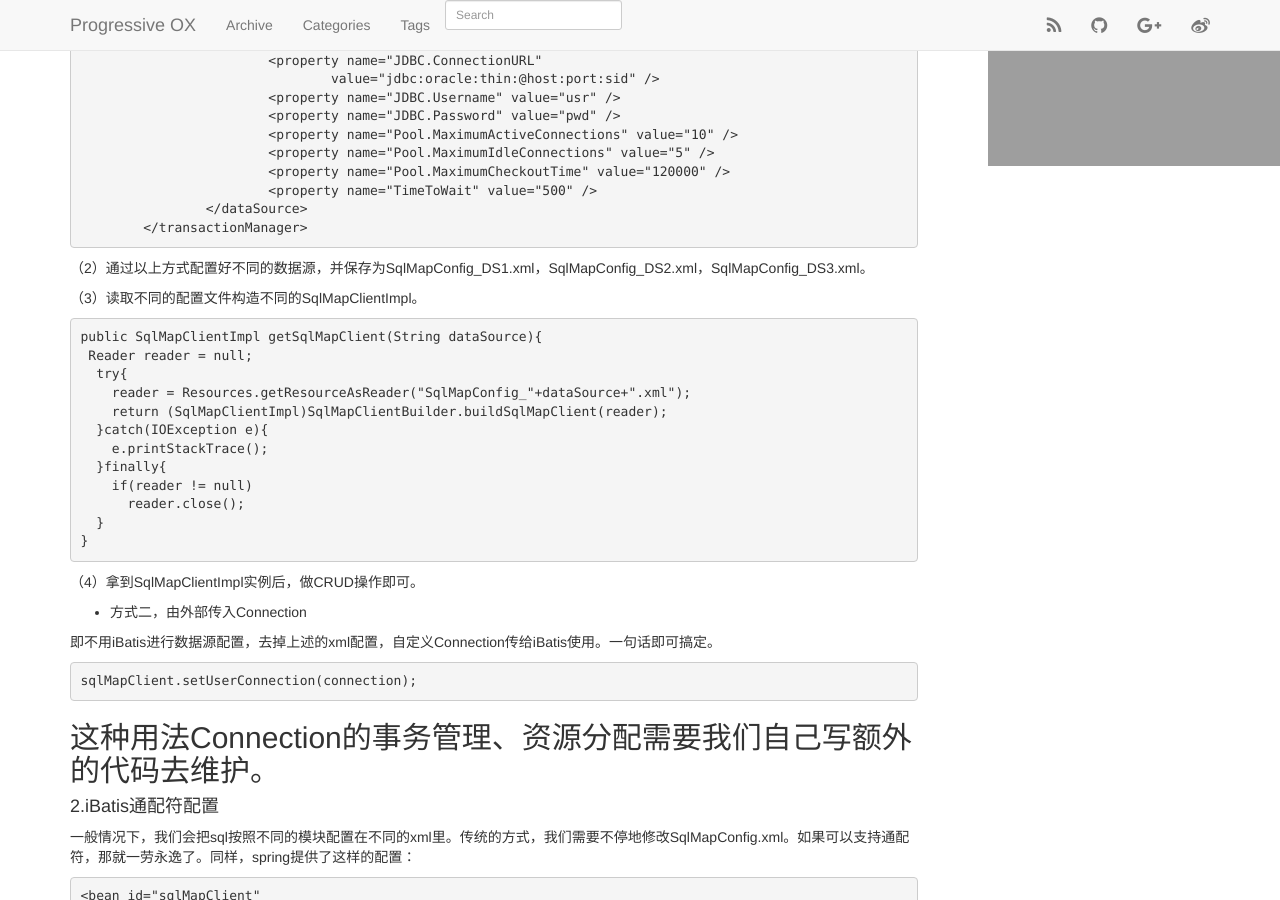
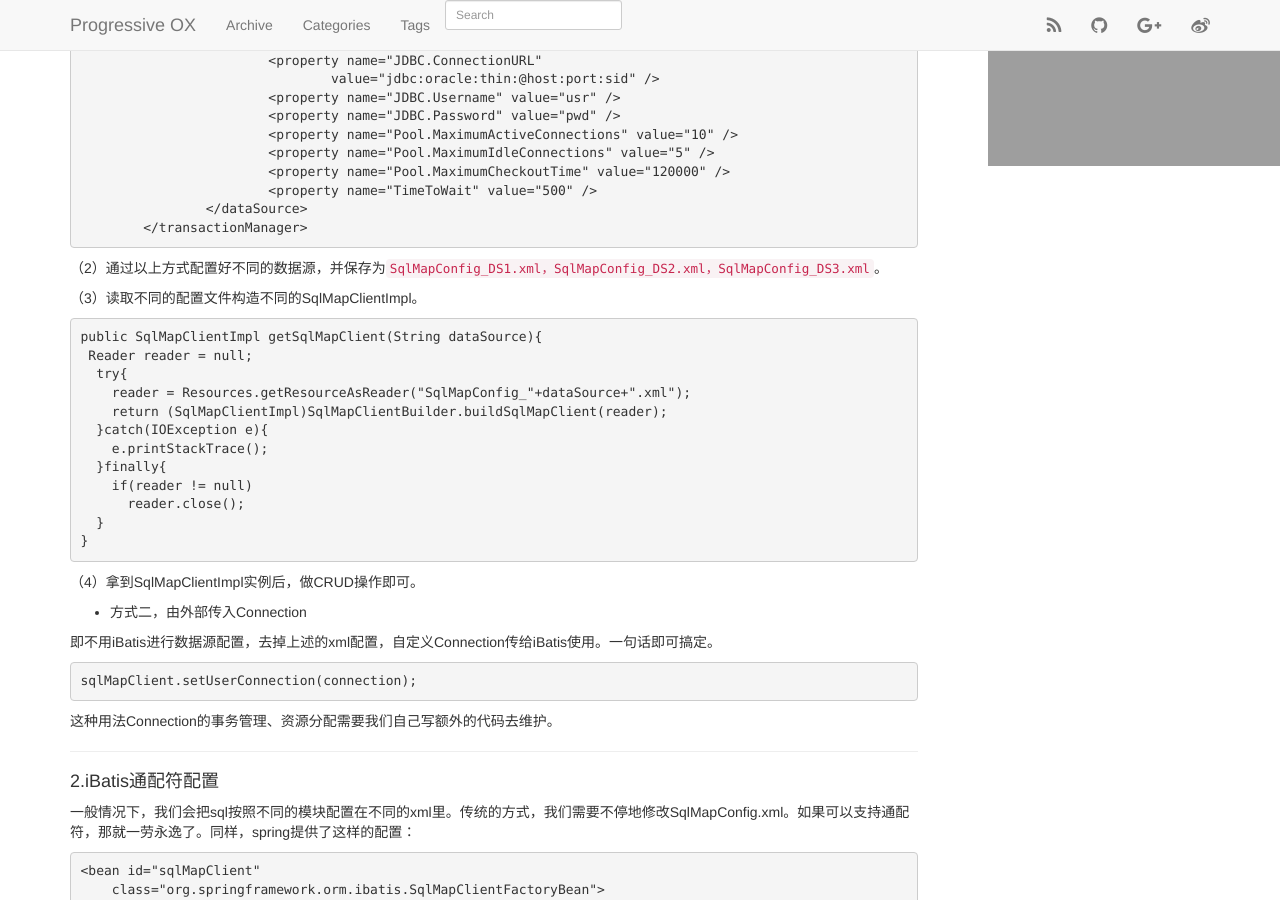
Before and after one commit to ChengYuanjian/chengyuanjian2.github.io, a Jekyll site: the page built from _posts/2014-09-16-ibatis-multiply-datasource.md, in a window 1280 px wide and 900 px high, scrolled down 393 px. Built offline with Jekyll 4.4.1, drawn with Linux system fonts in a browser that asks for light colours; nearby versions of some CDN libraries; Markdown is read by kramdown in place of the engine named in the settings; comment, search, counter and statistics services are not loaded; some of the changed text lies outside the part shown.

```diff
--- a/_posts/2014-09-16-ibatis-multiply-datasource.md
+++ b/_posts/2014-09-16-ibatis-multiply-datasource.md
@@ -36,7 +36,7 @@ iBatis是一个基于Java的持久层框架，2010年这个项目由apache softw
 	</transactionManager>
 {% endhighlight %}
 
-（2）通过以上方式配置好不同的数据源，并保存为SqlMapConfig_DS1.xml，SqlMapConfig_DS2.xml，SqlMapConfig_DS3.xml。
+（2）通过以上方式配置好不同的数据源，并保存为<code>SqlMapConfig_DS1.xml，SqlMapConfig_DS2.xml，SqlMapConfig_DS3.xml</code>。
 
 （3）读取不同的配置文件构造不同的SqlMapClientImpl。
 {% highlight java %}
@@ -64,6 +64,7 @@ sqlMapClient.setUserConnection(connection);
 {% endhighlight %}
 
 这种用法Connection的事务管理、资源分配需要我们自己写额外的代码去维护。
+
 ----------------------------
 
 ####2.iBatis通配符配置
@@ -155,8 +156,6 @@ parser.addNodelet("/sqlMapConfig/sqlMap", new Nodelet() {
  	    	      addSqlMapConfigFiles(fileList.get(i), url);
  	    	   }
  	     }
-
-
  	    }else{
   	     addSqlMapConfigFiles(resource, url);
   	    }
```
Also changed, not shown: other parts of _posts/2014-09-16-ibatis-multiply-datasource.md (+2 -0 lines).
